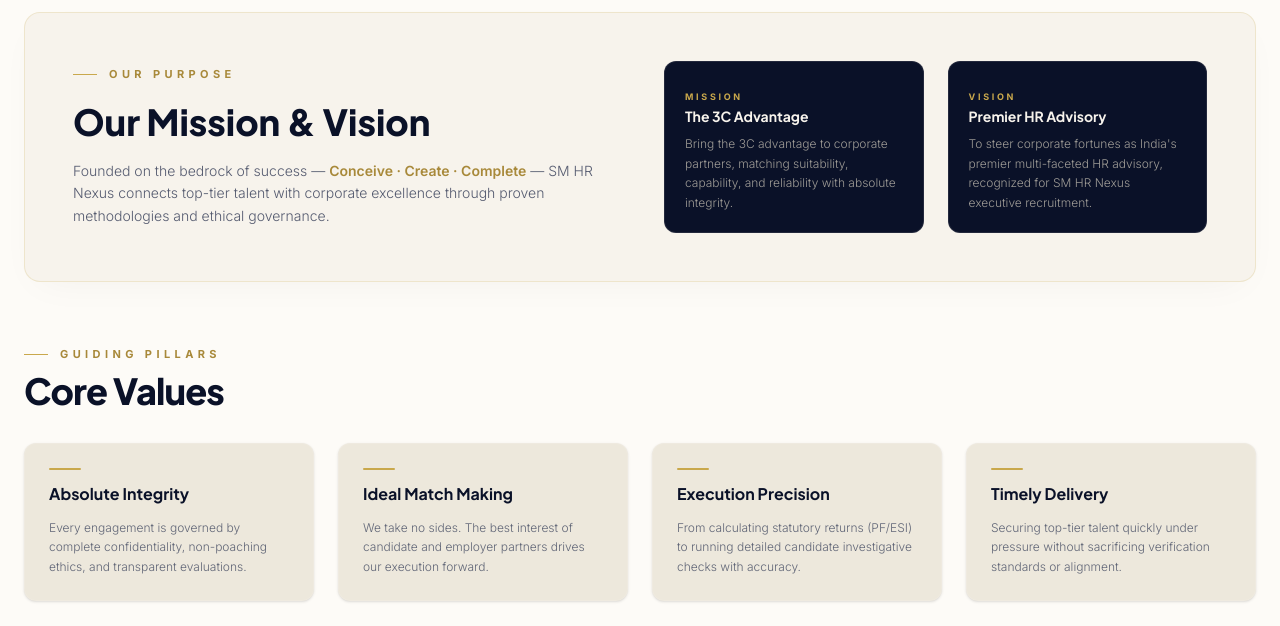
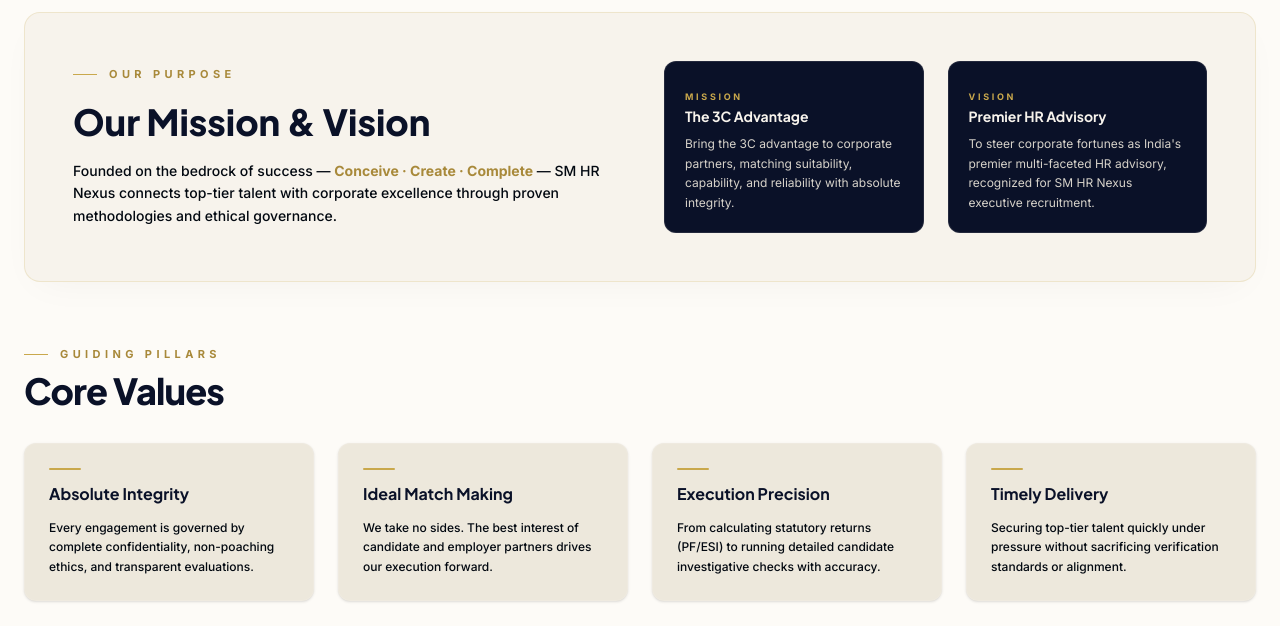
Before and after one commit to balaprasanna20/SM-HR-NEXUS, a React (Vite) app: page / in a window 1280 px wide. Shown: the part 900-1526 px from the top of the page. Built offline with nearby package versions, Linux system fonts and the light colour scheme; no server answers.

Commit message:
Upgrade body text font colors to high contrast deep navy across light background cards

```diff
--- a/src/components/home/VisionMissionValuesSection.jsx
+++ b/src/components/home/VisionMissionValuesSection.jsx
@@ -20,8 +20,8 @@
           <h2 className="text-2xl sm:text-3xl md:text-4xl font-black text-navy-900 leading-tight">
             Our Mission & Vision
           </h2>
-          <p className="text-xs md:text-sm text-navy-800/70 leading-relaxed font-light">
-            Founded on the bedrock of success — <strong className="text-gold-600 font-semibold">Conceive · Create · Complete</strong> — SM HR Nexus connects top-tier talent with corporate excellence through proven methodologies and ethical governance.
+          <p className="text-xs md:text-sm text-navy-950 leading-relaxed font-medium">
+            Founded on the bedrock of success — <strong className="text-gold-600 font-bold">Conceive · Create · Complete</strong> — SM HR Nexus connects top-tier talent with corporate excellence through proven methodologies and ethical governance.
           </p>
         </div>
 
@@ -29,7 +29,7 @@
           <div className="bg-navy-900 border border-cream-100/10 rounded-xl p-5 space-y-2 text-cream-50">
             <span className="text-[9px] font-bold tracking-[0.3em] uppercase text-gold-500">Mission</span>
             <h3 className="text-sm font-bold text-cream-100">The 3C Advantage</h3>
-            <p className="text-xs text-cream-300/70 leading-relaxed font-light">
+            <p className="text-xs text-cream-200/90 leading-relaxed font-normal">
               Bring the 3C advantage to corporate partners, matching suitability, capability, and reliability with absolute integrity.
             </p>
           </div>
@@ -37,7 +37,7 @@
           <div className="bg-navy-900 border border-cream-100/10 rounded-xl p-5 space-y-2 text-cream-50">
             <span className="text-[9px] font-bold tracking-[0.3em] uppercase text-gold-500">Vision</span>
             <h3 className="text-sm font-bold text-cream-100">Premier HR Advisory</h3>
-            <p className="text-xs text-cream-300/70 leading-relaxed font-light">
+            <p className="text-xs text-cream-200/90 leading-relaxed font-normal">
               To steer corporate fortunes as India's premier multi-faceted HR advisory, recognized for SM HR Nexus executive recruitment.
             </p>
           </div>
@@ -62,7 +62,7 @@
               <div className="bg-cream-200 border border-white/10 rounded-xl p-6 space-y-3 hover:border-gold-500/30 transition-all h-full shadow-sm">
                 <div className="w-8 h-[2px] rounded-full bg-gold-500" />
                 <h3 className="text-base font-bold text-navy-900">{val.title}</h3>
-                <p className="text-xs text-navy-700/65 leading-relaxed font-light">{val.desc}</p>
+                <p className="text-xs text-navy-950 leading-relaxed font-medium">{val.desc}</p>
               </div>
             </RevealText>
           ))}
--- a/src/pages/About.jsx
+++ b/src/pages/About.jsx
@@ -175,7 +175,7 @@
               <div className="bg-cream-200 border border-white/5 rounded-xl p-6 md:p-8 space-y-4 hover:border-gold-500/20 transition-colors h-full">
                 <div className="w-8 h-[2px] rounded-full bg-gold-500" />
                 <h3 className="text-base md:text-lg font-bold text-navy-900">{v.title}</h3>
-                <p className="text-xs md:text-sm text-navy-700/55 leading-relaxed font-light">{v.desc}</p>
+                <p className="text-xs md:text-sm text-navy-950 leading-relaxed font-medium">{v.desc}</p>
               </div>
             </RevealText>
           ))}
--- a/src/pages/Careers.jsx
+++ b/src/pages/Careers.jsx
@@ -145,7 +145,7 @@
               <div className="bg-cream-200 border border-white/5 rounded-xl p-6 md:p-8 space-y-4 hover:border-gold-500/20 transition-colors h-full">
                 <div className="w-8 h-[2px] rounded-full bg-gold-500" />
                 <h3 className="text-base md:text-lg font-bold text-navy-900">{b.title}</h3>
-                <p className="text-xs md:text-sm text-navy-700/55 leading-relaxed font-light">{b.description}</p>
+                <p className="text-xs md:text-sm text-navy-950 leading-relaxed font-medium">{b.description}</p>
               </div>
             </RevealText>
           ))}
--- a/src/pages/Services.jsx
+++ b/src/pages/Services.jsx
@@ -50,7 +50,7 @@
             <div className="w-6 h-px bg-gold-500" />
           </div>
           <h2 className="text-3xl md:text-4xl font-black text-navy-900 tracking-tight">The 3C Framework</h2>
-          <p className="text-xs md:text-sm text-navy-700/55 max-w-xl mx-auto font-light">Conceive, Create, Complete — a structured path transforming corporate challenges into verified successes.</p>
+          <p className="text-xs md:text-sm text-navy-950 max-w-xl mx-auto font-medium">Conceive, Create, Complete — a structured path transforming corporate challenges into verified successes.</p>
         </RevealText>
 
         <div className="relative">
@@ -75,7 +75,7 @@
                       <h3 className="text-base md:text-lg font-bold text-navy-900 leading-tight">{s.title}</h3>
                       <p className="text-[9px] font-bold tracking-[0.25em] uppercase text-gold-600/80 mt-1">{s.subtitle}</p>
                     </div>
-                    <p className="text-xs md:text-sm text-navy-700/55 leading-relaxed font-light">{s.desc}</p>
+                    <p className="text-xs md:text-sm text-navy-950 leading-relaxed font-medium">{s.desc}</p>
                   </div>
                 </RevealText>
               );
```
